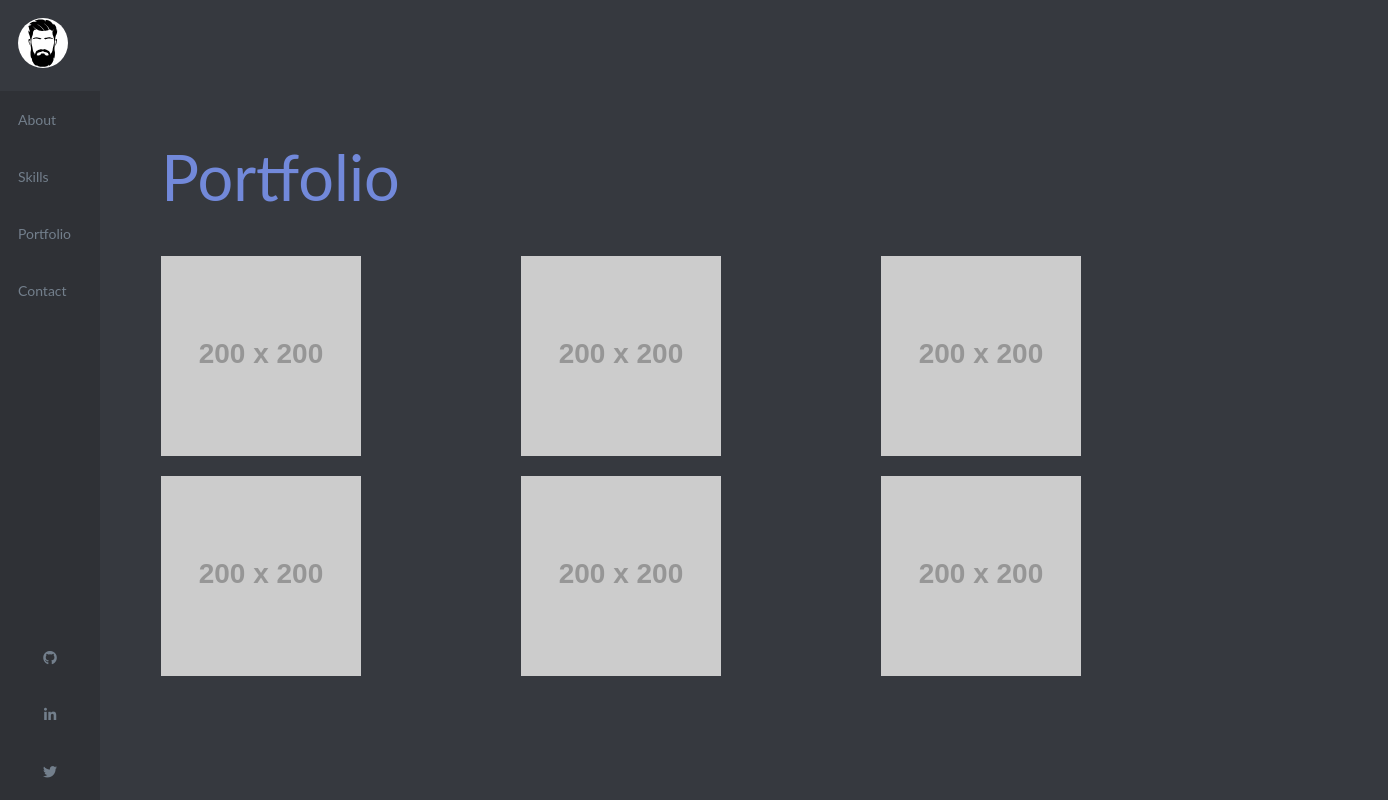
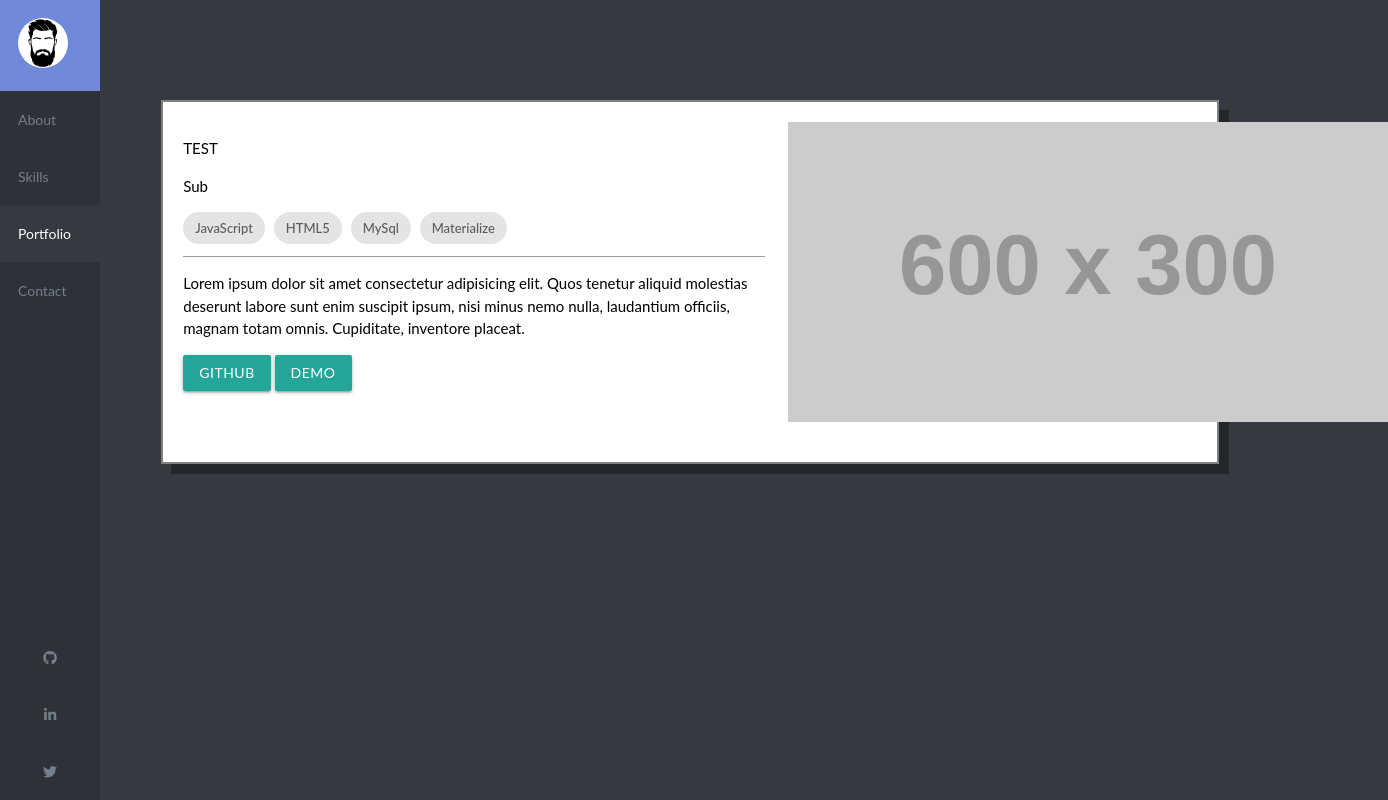
Before and after one commit to Faolun/Coatesmode, a plain HTML site: page portfolio.html in a window 1280 px wide. Shown: the whole page, 1388 px wide, since content can reach past the window. Drawn offline with nearby package versions, Linux system fonts and the light colour scheme; placeholder pictures from the web are drawn by us.

Commit message:
portfolio page work

```diff
--- a/css/style.css
+++ b/css/style.css
@@ -30,12 +30,12 @@ body {
   }
 
   .sidebar a.active {
-    background-color: #7289DA;
+    background-color: #36393f;
     color: white;
   }
 
   .sidebar a:hover:not(.active) {
-    background-color: #36393f;
+    background-color:#7289DA;
     color: white;
   }
 
@@ -101,6 +101,18 @@ body {
     margin-left: auto;
   }
 
+  /* PORTFOLIO */
+
+  .portWrapper {
+   padding: 20px;
+   border-style: solid;
+   border-width: 2px;
+   border-color: grey;
+   background-color: white;
+   color: black;
+   box-shadow: 10px 10px #23272A;
+  }
+
   @media screen and (max-width: 993px) {
     .sidebar {
       width: 100%;
--- a/portfolio.html
+++ b/portfolio.html
@@ -28,7 +28,7 @@
         <div class="pageLinks">
             <a href="./about.html">About</a>
             <a href="./skills.html">Skills</a>
-            <a href="./portfolio.html">Portfolio</a></li>
+            <a class="active" href="./portfolio.html">Portfolio</a></li>
             <a href="mailto:james.coatesiii@gmail.com">Contact</a>
         </div>
         <div class="webLinks hide-on-small-only">
@@ -42,33 +42,42 @@
     <!-- Content -->
 
     <div class="container-fluid">
-        <div class="row">
+        <!-- <div class="row">
             <div class="col s12">
                 <h1 class="pageHead">Portfolio</h1>
             </div>
-        </div>
-        <div class="row">
-            <div class="col l4 s12">
-                <img class="materialboxed" width="200" src="https://via.placeholder.com/200x200">
-            </div>
-            <div class="col l4 s12">
-                <img class="materialboxed" width="200" src="https://via.placeholder.com/200x200">
-            </div>
-            <div class="col l4 s12">
-                <img class="materialboxed" width="200" src="https://via.placeholder.com/200x200">
+        </div> -->
+        <div class="portCont">
+            <div class="row">
+                <div class="col s12">
+                    <div class="portWrapper">
+                        <div class="row">
+                            <div class="col l7 s12">
+                                <p>TEST</p>
+                                <p>Sub</p>
+                                <div class="chips">
+                                    <div class="chip">JavaScript</div>
+                                    <div class="chip">HTML5</div>
+                                    <div class="chip">MySql</div>
+                                    <div class="chip">Materialize</div>
+                                </div>
+                                <p>Lorem ipsum dolor sit amet consectetur adipisicing elit. Quos tenetur aliquid
+                                    molestias
+                                    deserunt labore sunt enim suscipit ipsum, nisi minus nemo nulla, laudantium
+                                    officiis,
+                                    magnam totam omnis. Cupiditate, inventore placeat.</p>
+                                <a class="waves-effect waves-light btn">Github</a>
+                                <a class="waves-effect waves-light btn">Demo</a>
+                            </div>
+                            <div class="col l5 s12">
+                                <img class="materialboxed" width="600" src="https://via.placeholder.com/600x300" alt="portfolio image">
+                            </div>
+                        </div>
+                    </div>
+                </div>
             </div>
         </div>
-        <div class="row">
-            <div class="col l4 s12">
-                <img class="materialboxed" width="200" src="https://via.placeholder.com/200x200">
-            </div>
-            <div class="col l4 s12">
-                <img class="materialboxed" width="200" src="https://via.placeholder.com/200x200">
-            </div>
-            <div class="col l4 s12">
-                <img class="materialboxed" width="200" src="https://via.placeholder.com/200x200">
-            </div>
-        </div>
+        <!-- end portCount -->
     </div>
 
 
```
Also changed, not shown: about.html (+1 -1 lines), index.html (+1 -1 lines), skills.html (+1 -1 lines), assets/images/computer-screen.png (added), assets/images/computer-tablet.png (added), assets/images/smartphone.png (added).
